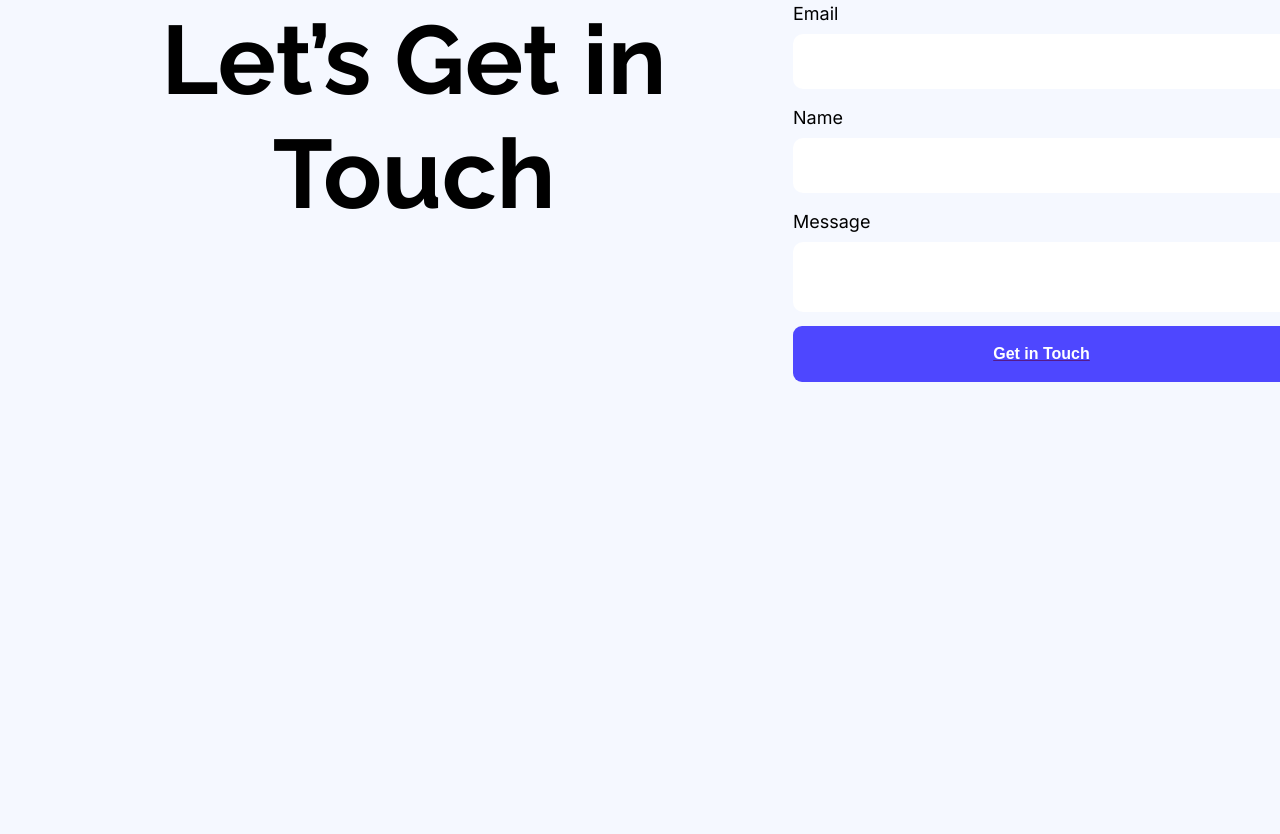
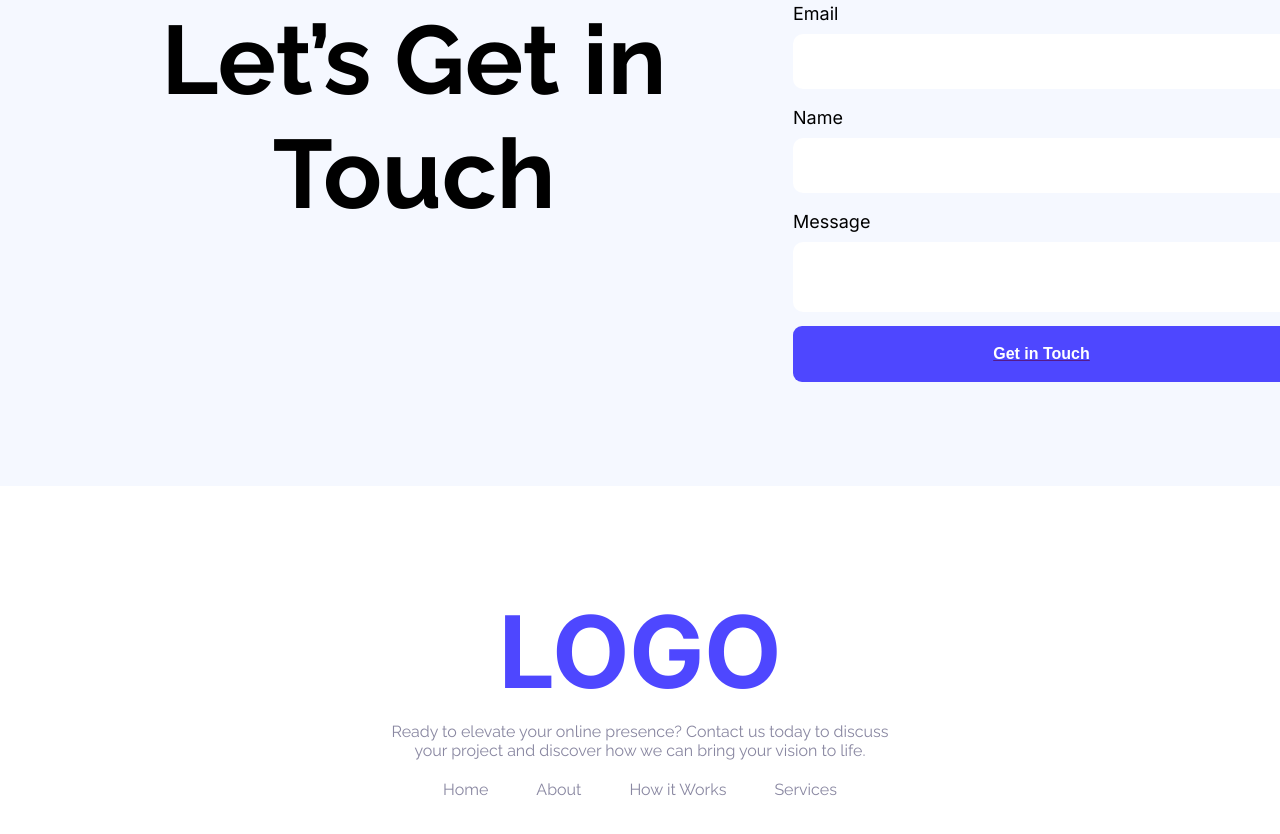
Before and after one commit to Sultanmia22/B12A01-landing-launchpad, a plain HTML site: page index.html in a window 1280 px wide. Shown: the part 1664-2498 px from the top of the page. Before the commit the page ends 2150 px from the top, so only its background shows below. Drawn offline with Linux system fonts and the light colour scheme.

Commit message:
this is foote part

```diff
--- a/index.html
+++ b/index.html
@@ -81,6 +81,19 @@
         </section>
     </main>
 
-    <footer></footer>
+    <footer class="footer-part">
+      <div class="footer">
+        <h2 class="footer-logo">LOGO</h2>
+        <p class="footer-pera">
+          Ready to elevate your online presence? Contact us today to discuss your project and discover how we can bring your vision to life.
+        </p>
+        <div class="link">
+          <a href="#">Home</a>
+          <a href="#">About</a>
+          <a href="#">How it Works</a>
+          <a href="#">Services</a>
+        </div>
+      </div>
+    </footer>
   </body>
 </html>
--- a/style/style.css
+++ b/style/style.css
@@ -177,3 +177,33 @@ label{
     padding: 19px 100px;
     font-size: 16px;
 }
+
+.footer-part{
+    background-color:#FFFFFF;
+    padding: 105px 0;
+}
+.footer{
+    width: 531px;
+    margin: 0 auto;
+    text-align: center;
+}
+
+.footer-logo{
+    font-size: 100px;
+    color: #4E47FF;
+    font-family:"Inter";
+    margin-bottom: 10px;
+}
+.footer-pera{
+    color: #8987A1;
+    margin-bottom: 20px;
+}
+.link{
+    display: flex;
+    justify-content: center;
+    gap: 48px;
+}
+.link a{
+   text-decoration: none;
+   color:#8987A1;
+}
```
